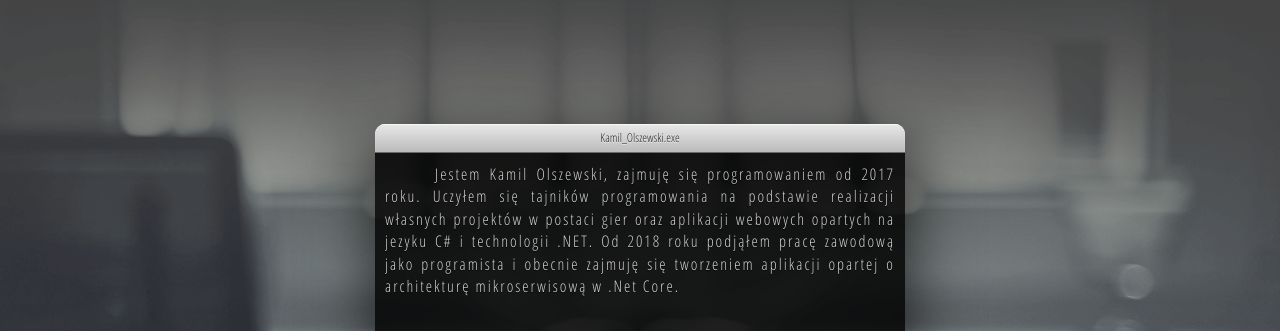
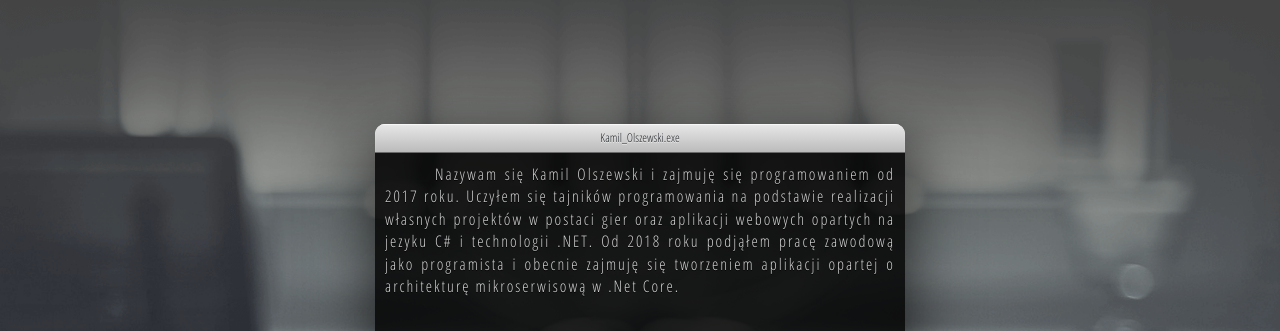
Before and after one commit to Olszewskidev/portfolio, a plain HTML site: page index.html in a window 1280 px wide. Both pictures are taken after a click on the link "O mnie". Shown: the part 55-386 px from the top of the page. Drawn offline with nearby package versions, Linux system fonts and the light colour scheme.

Commit message:
Info text changed.

```diff
--- a/index.html
+++ b/index.html
@@ -55,7 +55,7 @@
                         <div class="text-body" style="overflow:hidden;height:1%; font-size: 1.0em;">
                             <div>
                                 <p style="color: lightgrey; text-indent: 50px; text-align: justify; letter-spacing: 2px">
-                                    Jestem Kamil Olszewski, zajmuję się programowaniem od 2017 roku. Uczyłem się tajników programowania na podstawie realizacji
+                                    Nazywam się Kamil Olszewski i zajmuję się programowaniem od 2017 roku. Uczyłem się tajników programowania na podstawie realizacji
                                     własnych projektów w postaci gier oraz aplikacji webowych opartych na jezyku C# i technologii
                                     .NET. Od 2018 roku podjąłem pracę zawodową jako programista i obecnie zajmuję się tworzeniem
                                     aplikacji opartej o architekturę mikroserwisową w .Net Core.
```
